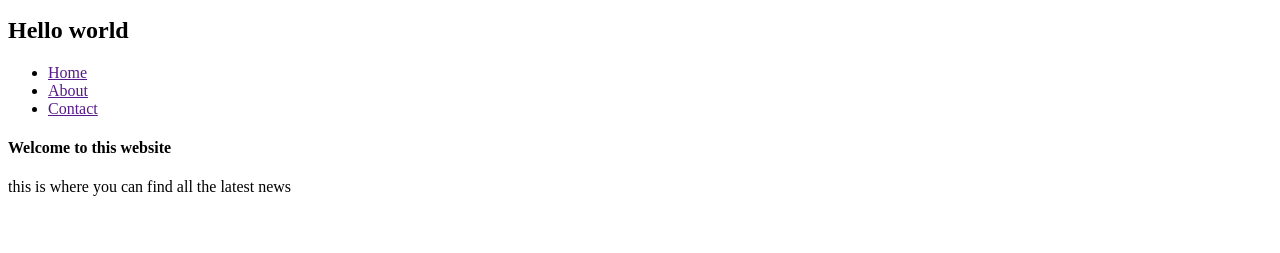
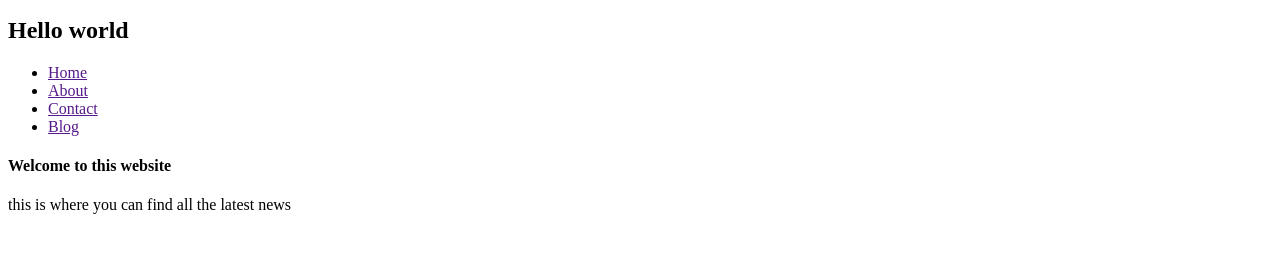
Before and after one commit to gabiliu/gitProject, a plain HTML site: page index.html in a window 1280 px wide. Shown: the part 119-372 px from the top of the page. Drawn offline with Linux system fonts and the light colour scheme.

Commit message:
added a new ling

```diff
--- a/index.html
+++ b/index.html
@@ -19,6 +19,7 @@
           <li><a href="">Home</a></li>
           <li><a href="">About</a></li>
           <li><a href="">Contact</a></li>
+          <li><a href="">Blog</a>
 
         </ul>
       </nav>
```
